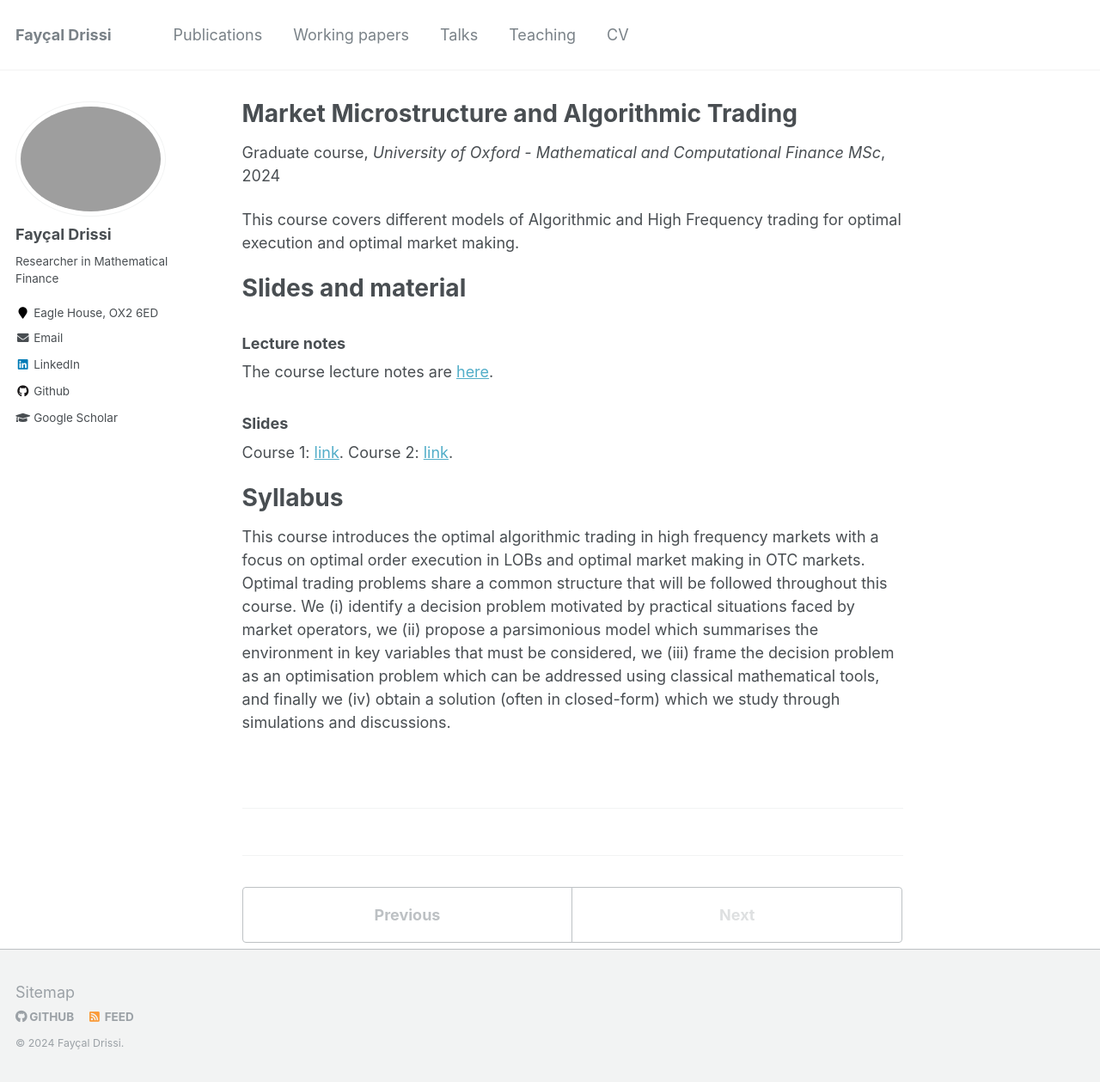
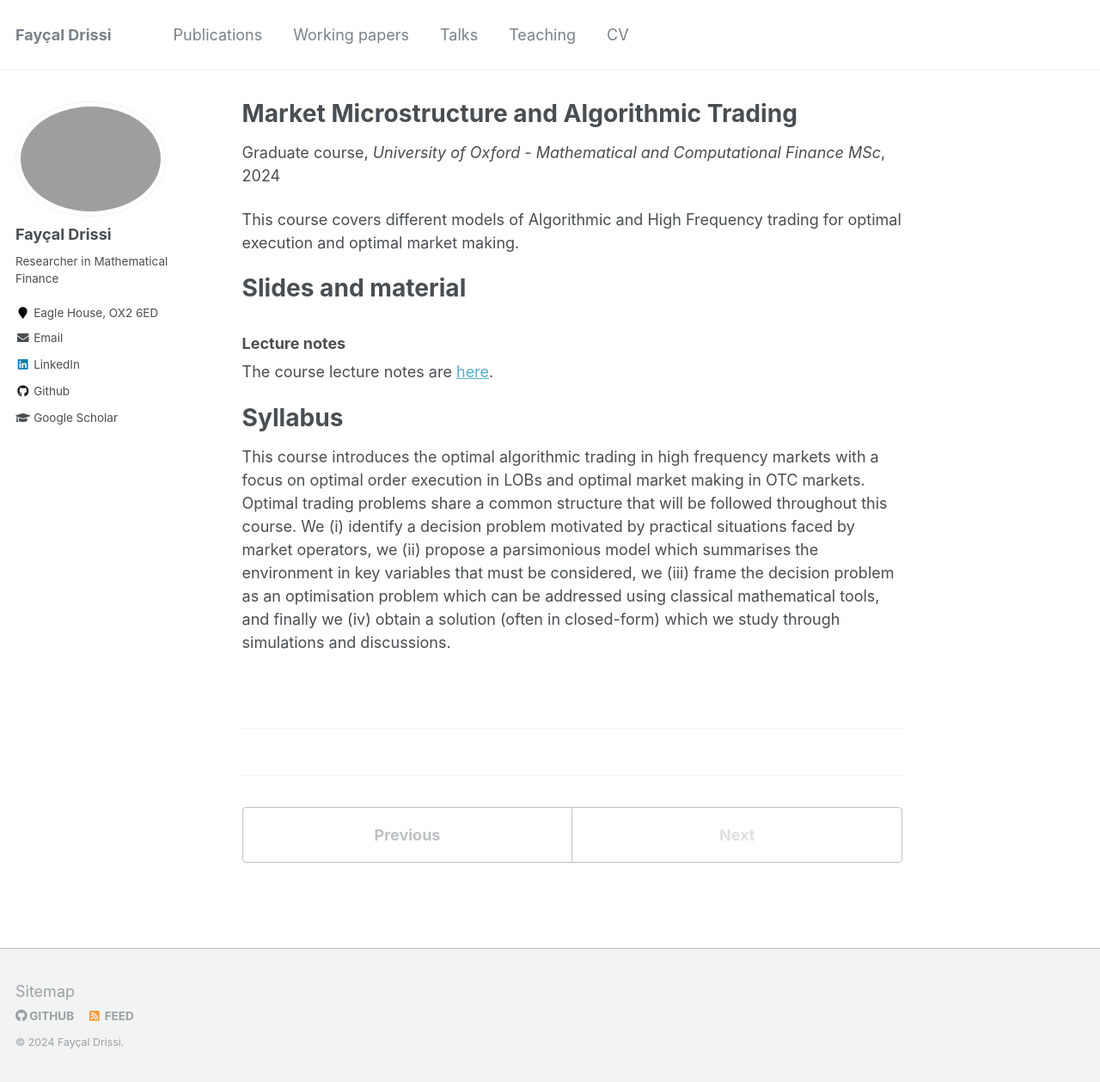
Before and after one commit to FDR0903/FDR0903.github.io, a Jekyll site: the page built from _teaching/2023_Oxford_hft.md, in a window 1280 px wide and 1259 px high. Shown: the whole window at 86% size. Built offline with Jekyll 4.4.1, drawn with Linux system fonts in a browser that asks for light colours.

Commit message:
lecture notes

```diff
--- a/_teaching/2023_Oxford_hft.md
+++ b/_teaching/2023_Oxford_hft.md
@@ -16,10 +16,6 @@ Slides and material
 ### Lecture notes
 The course lecture notes are [here](http://fdr0903.github.io/files/HFT_2024___Oxford___lecture_notes.pdf).
 
-### Slides
-Course 1: [link](http://fdr0903.github.io/files/HFT_2024_Course_1.pdf).
-Course 2: [link](http://fdr0903.github.io/files/HFT_2024_Course_2.pdf).
-
 
 Syllabus
 ======
```
Also changed, not shown: 1 other file.
